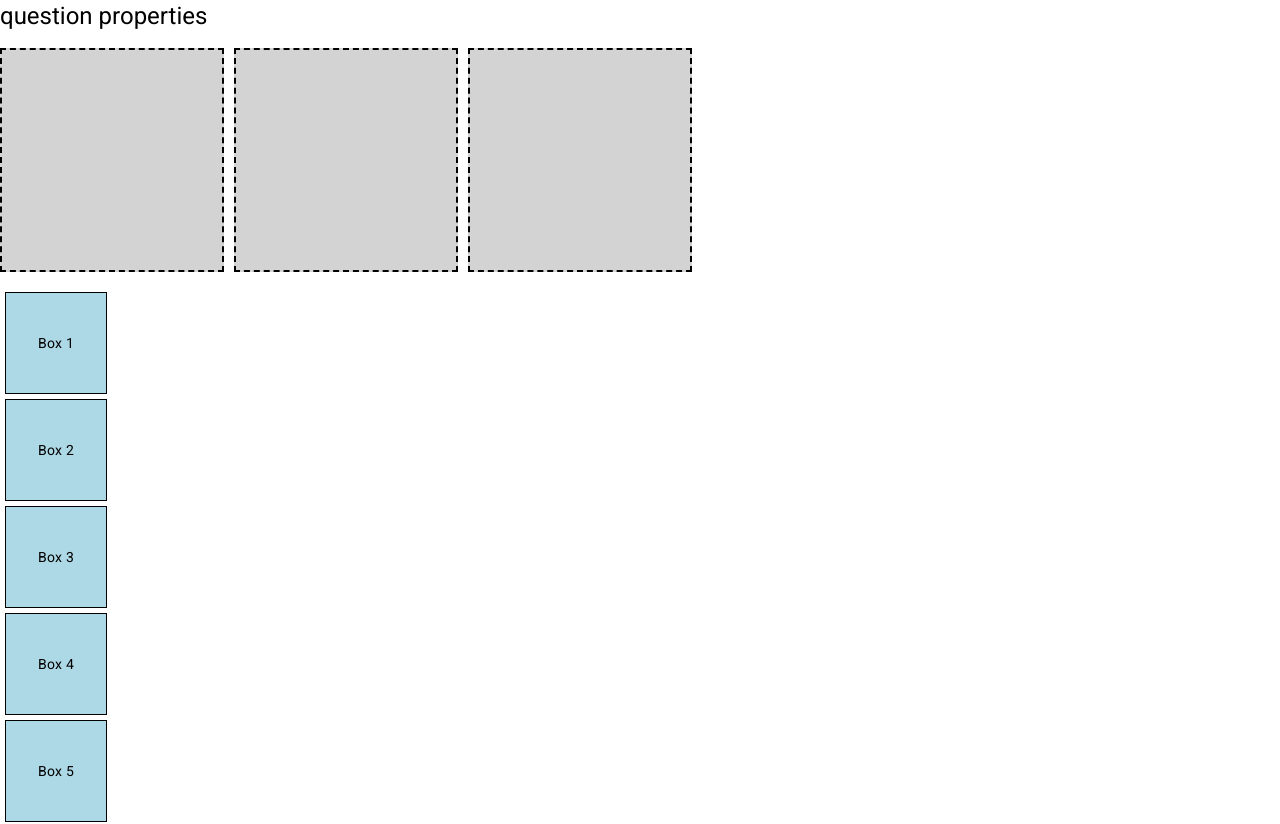
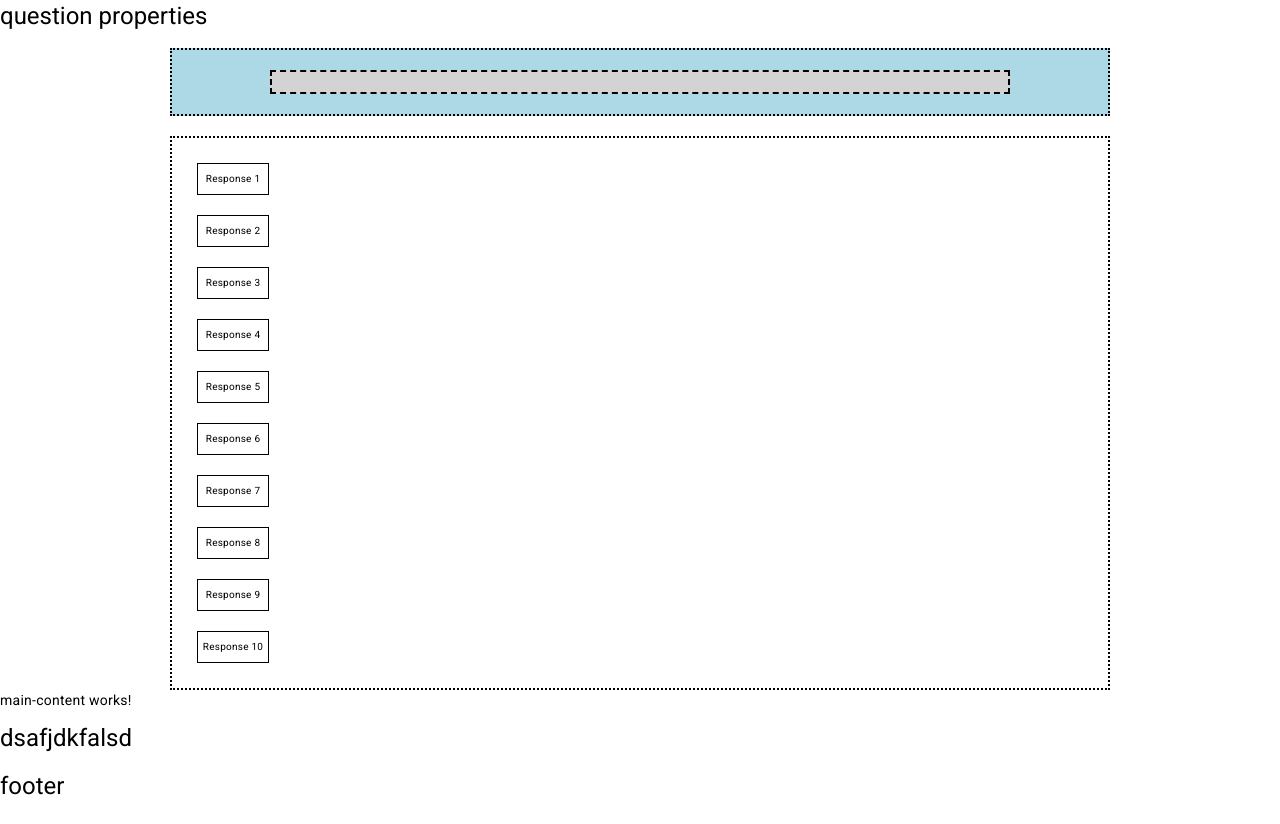
Before and after one commit to DevmurariHarshkumar/quantum_project, an Angular app: page / in a window 1280 px wide. Shown: the top 824 px of the page. After the commit the page ends 802 px from the top, so only its background shows below. Built offline with nearby package versions, Linux system fonts and the light colour scheme.

Commit message:
slight frontend done

```diff
--- a/src/app/app.component.ts
+++ b/src/app/app.component.ts
@@ -8,5 +8,4 @@ import { Component } from '@angular/core';
 })
 export class AppComponent {
   title = 'quantum_proj';
-
 }
--- a/src/app/app.module.ts
+++ b/src/app/app.module.ts
@@ -4,8 +4,8 @@ import { BrowserModule } from '@angular/platform-browser';
 import { AppRoutingModule } from './app-routing.module';
 import { AppComponent } from './app.component';
 import { BrowserAnimationsModule } from '@angular/platform-browser/animations';
-import { DragAndDropComponent } from './drag-and-drop/drag-and-drop.component';
-import { ResposeStorageComponent } from './respose-storage/respose-storage.component';
+import { DragAndDropComponent } from './main-content/drag-and-drop/drag-and-drop.component';
+import { ResposeStorageComponent } from './main-content/respose-storage/respose-storage.component';
 import { MainContentModule } from './main-content/main-content.module';
 
 
--- a/src/app/drag-and-drop/drag-and-drop.component.css
+++ /dev/null
@@ -1,31 +0,0 @@
-.container {
-    display: flex;
-    flex-wrap: wrap;
-    gap: 10px;
-    margin-bottom: 20px;
-  }
-
-  .dropzone {
-    width: 200px; /* Adjust width as needed */
-    height: 200px; /* Adjust height as needed */
-    background-color: lightgrey;
-    border: 2px dashed #000;
-    display: flex;
-    flex-direction: column;
-    align-items: center;
-    justify-content: flex-start; /* Align items to the top */
-    padding: 10px;
-    overflow: auto; /* Allow scrolling if items overflow */
-  }
-
-  /* .box {
-    width: 100px;
-    height: 100px;
-    background-color: lightblue;
-    border: 1px solid #000;
-    display: flex;
-    align-items: center;
-    justify-content: center;
-    margin: 5px;
-    cursor: move;
-  } */
--- a/src/app/drag-and-drop/drag-and-drop.component.html
+++ /dev/null
@@ -1,10 +0,0 @@
-<div class="container">
-    <div class="dropzone" *ngFor="let dropzone of dropzones" [attr.id]="dropzone.id"></div>
-  </div>
-
-  <!-- <div class="container">
-    <div class="box" *ngFor="let box of boxes" [attr.id]="box.id" draggable="true">
-      {{ box.label }}
-    </div>
-  </div>
-   -->
--- /dev/null
+++ b/src/app/main-content/drag-and-drop/drag-and-drop.component.css
@@ -0,0 +1,29 @@
+.container {
+  align-items: center;
+  justify-content: center;
+  width: 70%;
+  margin: 0 auto; /* Center the container */
+  display: flex;
+  flex-wrap: wrap;
+  flex-direction: row;
+  gap: 10px;
+  margin-bottom: 20px;
+  background-color: lightblue; /* Light blue background for the container */
+  border: 2px dotted #000; /* Dotted border */
+  padding: 20px; /* Add padding inside the container */
+}
+
+.dropzone {
+  width: 80%; /* Adjust width as needed */
+  /* height: 50px; Adjust height as needed */
+  background-color: lightgrey;
+  border: 2px dashed #000;
+  display: flex;
+  justify-content: center;
+  align-items: center;
+  flex-direction: row;
+  justify-content: center ; /*Align items to the top*/
+  padding: 10px;
+  overflow: auto; /* Allow scrolling if items overflow */
+  height: auto;
+}
--- /dev/null
+++ b/src/app/main-content/drag-and-drop/drag-and-drop.component.html
@@ -0,0 +1,3 @@
+<div class="container">
+  <div class="dropzone" *ngFor="let dropzone of dropzones" [attr.id]="dropzone.id"></div>
+</div>
--- a/src/app/drag-and-drop/drag-and-drop.component.ts
+++ b/src/app/main-content/drag-and-drop/drag-and-drop.component.ts
@@ -1,5 +1,5 @@
 import { Component, AfterViewInit } from '@angular/core';
-import { DragDropService } from '../drag-drop.service';
+import { DragDropService } from '../../drag-drop.service';
 import { Subscription } from 'rxjs';
 
 @Component({
@@ -10,8 +10,8 @@ import { Subscription } from 'rxjs';
 export class DragAndDropComponent implements AfterViewInit {
   dropzones = [
     { id: 'dropzone1' },
-    { id: 'dropzone2' },
-    { id: 'dropzone3' }
+    // { id: 'dropzone2' },
+    // { id: 'dropzone3' }
   ];
 
   private dragSubscription: Subscription | null = null;
--- /dev/null
+++ b/src/app/main-content/respose-storage/respose-storage.component.css
@@ -0,0 +1,28 @@
+.box {
+    width: 70px;
+    min-width: 70px;
+    height: 30px;
+    background-color: white;
+    border: 1px solid #000;
+    display: flex;
+    align-items: center;
+    justify-content: center;
+    margin: 5px;
+    cursor: move;
+    font-size: 10px;
+  }
+
+  .container {
+    width: 70%; /* Span 70% of the page width */
+    height: auto;
+    display: flex;
+    flex-wrap: wrap;
+    gap: 10px;
+    margin-bottom: 20px;
+    background-color: white;
+    margin: 0 auto; /* Center the container */
+    flex-direction: column;
+    padding: 20px; /* Add padding inside the container */
+    border: 2px dotted #000; /* Dotted border */
+    overflow: auto; /* Allow scrolling if items overflow */
+  }
--- a/src/app/respose-storage/respose-storage.component.ts
+++ b/src/app/main-content/respose-storage/respose-storage.component.ts
@@ -1,5 +1,5 @@
 import { Component } from '@angular/core';
-import { DragDropService } from '../drag-drop.service';
+import { DragDropService } from '../../drag-drop.service';
 
 @Component({
   selector: 'app-respose-storage',
@@ -8,7 +8,7 @@ import { DragDropService } from '../drag-drop.service';
 })
 export class ResposeStorageComponent {
 
-  boxes = Array.from({ length: 10 }, (_, i) => ({ id: `box${i + 1}`, label: `Box ${i + 1}` }));
+  boxes = Array.from({ length: 10 }, (_, i) => ({ id: `box${i + 1}`, label: `Response ${i + 1}` }));
 
   constructor(private dragDropService: DragDropService){}
 
--- a/src/app/respose-storage/respose-storage.component.css
+++ /dev/null
@@ -1,11 +0,0 @@
-.box {
-    width: 100px;
-    height: 100px;
-    background-color: lightblue;
-    border: 1px solid #000;
-    display: flex;
-    align-items: center;
-    justify-content: center;
-    margin: 5px;
-    cursor: move;
-  }
```
Also changed, not shown: src/app/main-content/respose-storage/respose-storage.component.html (renamed from src/app/respose-storage/respose-storage.component.html), 2 other files (tests, documents, lock files or other folders).
